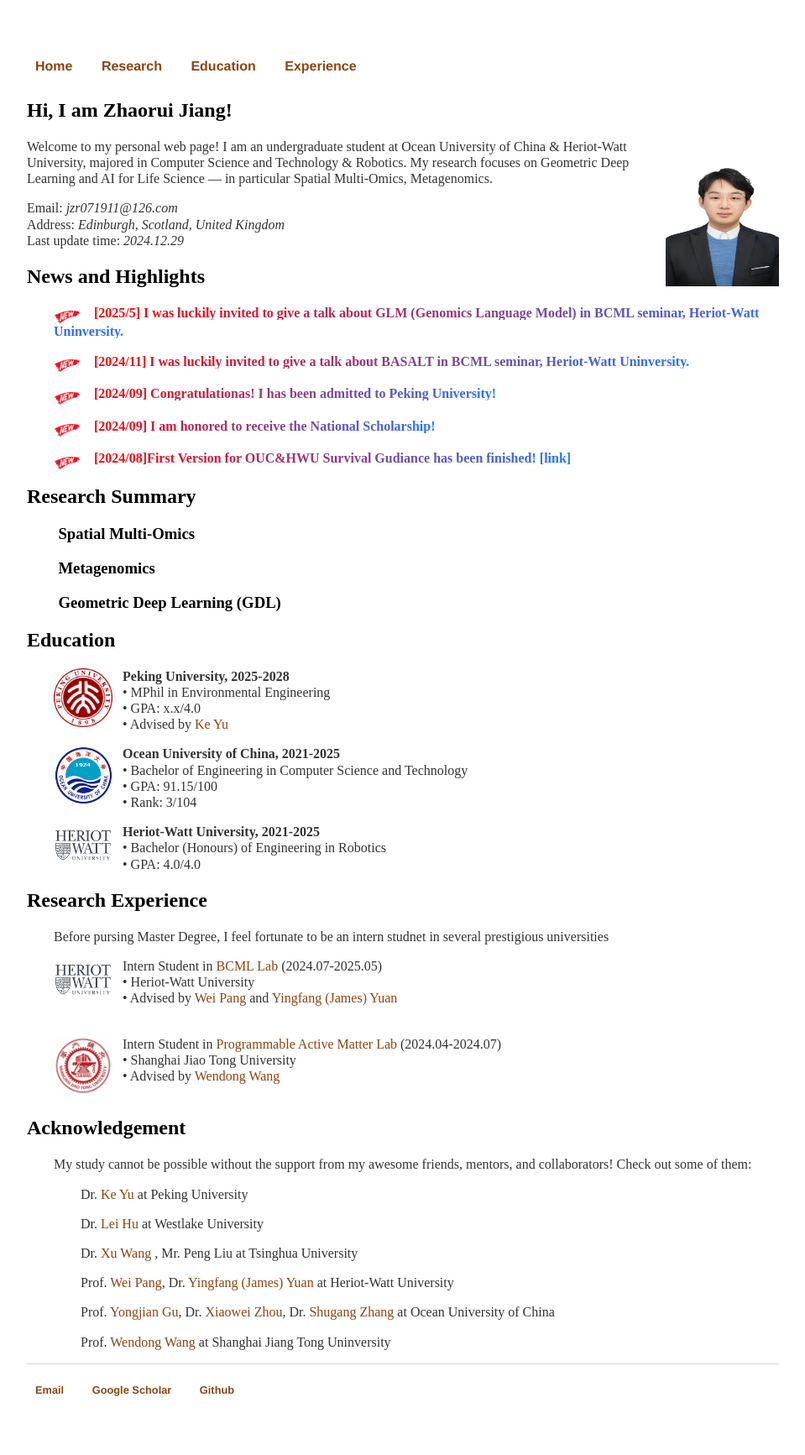
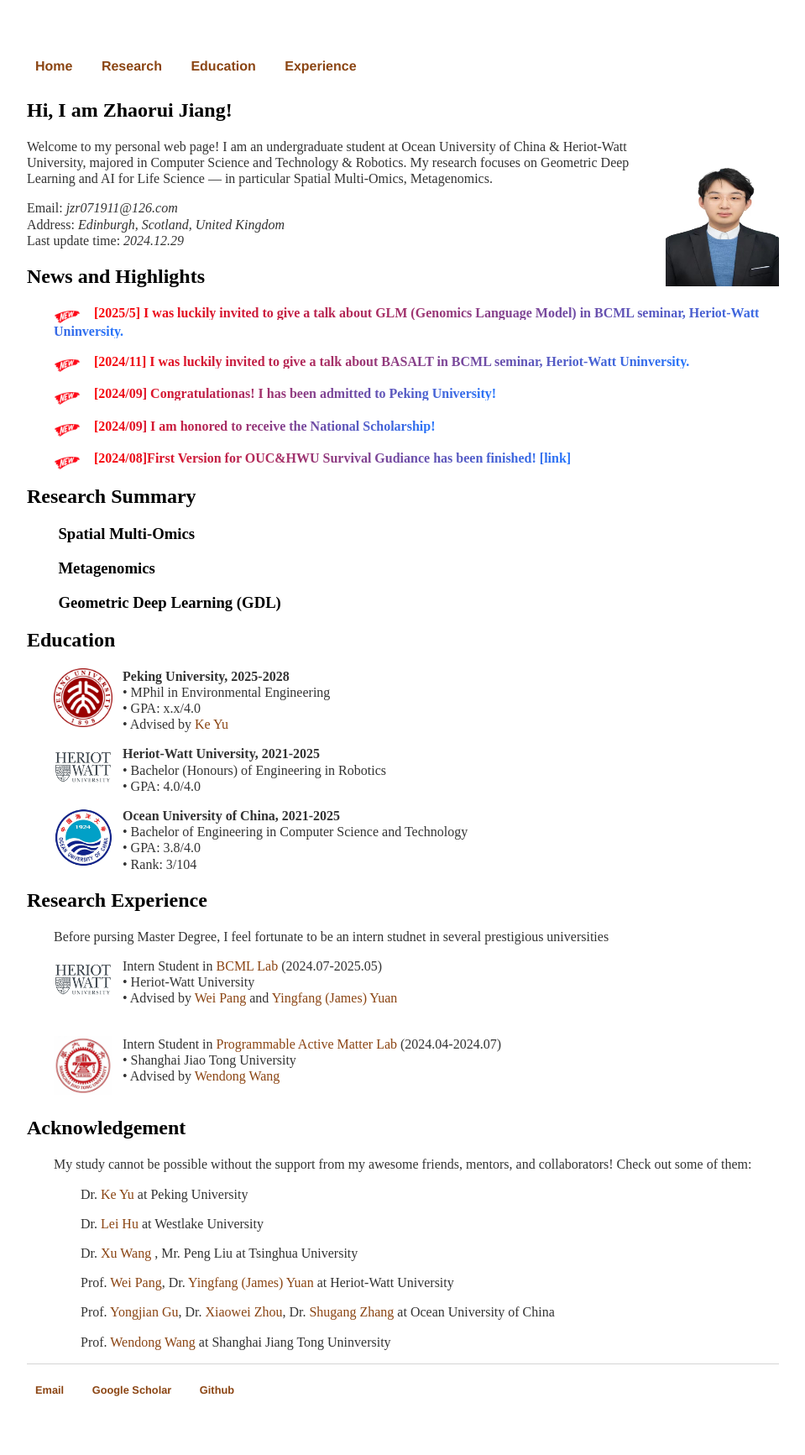
Before and after one commit to zhaorui-bi/zhaorui-bi.github.io, a Jekyll site: the page built from index.html, in a window 1280 px wide. Shown: the whole page at 84% size, without its empty margins (160-1119 px from the left). Built offline with Jekyll 4.4.1, drawn with Linux system fonts in a browser that asks for light colours.

Commit message:
Update index.html

```diff
--- a/index.html
+++ b/index.html
@@ -86,21 +86,22 @@
 		</p>
 
 		<p style="margin-left: 2em;">
-			<img src="/img/ouc.png" align="left" width="70" height="70"/>
-			&nbsp&nbsp <b>Ocean University of China, 2021-2025 </b><br>
-			&nbsp&nbsp &bull; Bachelor of Engineering in Computer Science and Technology<br>
-			&nbsp&nbsp &bull; GPA: 91.15/100 <br>
-<!-- 			&nbsp&nbsp &bull; WAM: 91.15/100 <br> -->
-			&nbsp&nbsp &bull; Rank: 3/104 <br>
-		</p>
-
-		<p style="margin-left: 2em;">
 			<img src="/img/hw.png" align="left" width="70" height="50"/>
 			&nbsp&nbsp <b>Heriot-Watt University, 2021-2025  </b><br>
 			&nbsp&nbsp &bull; Bachelor (Honours) of Engineering in Robotics<br>
 			&nbsp&nbsp &bull; GPA: 4.0/4.0 <br>
 <!-- 			&nbsp&nbsp &bull; WAM: 89.58/100 <br> -->
 		</p>
+
+		<p style="margin-left: 2em;">
+			<img src="/img/ouc.png" align="left" width="70" height="70"/>
+			&nbsp&nbsp <b>Ocean University of China, 2021-2025 </b><br>
+			&nbsp&nbsp &bull; Bachelor of Engineering in Computer Science and Technology<br>
+			&nbsp&nbsp &bull; GPA: 3.8/4.0 <br>
+<!-- 			&nbsp&nbsp &bull; WAM: 91.15/100 <br> -->
+			&nbsp&nbsp &bull; Rank: 3/104 <br>
+		</p>
+
 
 
 	<h2><a name="exp"></a>Research Experience</h2>
```
